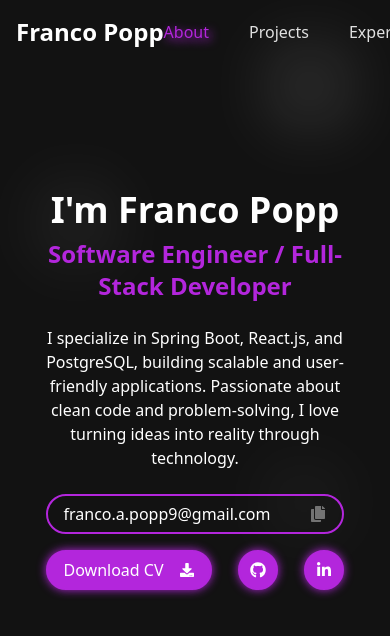
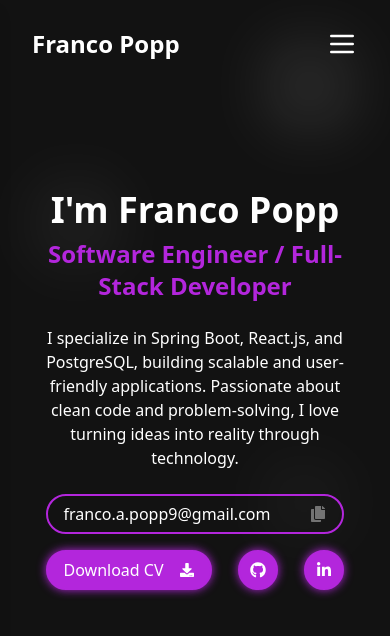
Before and after one commit to FrancoPopp/portfolio, a React (Vite) app: page / in a window 390 px wide. Shown: the top 636 px of the page. Built offline with nearby package versions, Linux system fonts and the light colour scheme.

Commit message:
Implement responsive header

```diff
--- a/src/App.jsx
+++ b/src/App.jsx
@@ -11,7 +11,7 @@ function App() {
     <>
       <Background />
       <Header />
-      <main className="h-screen w-full">
+      <main className="z-100 h-screen w-full flex-1 snap-y snap-proximity overflow-y-scroll scroll-smooth">
         <About />
         <Projects />
         <Experience />
--- a/src/components/Header.jsx
+++ b/src/components/Header.jsx
@@ -1,5 +1,6 @@
 import { useState } from "react";
 import { pages } from "../resources/pages";
+import { LuMenu, LuX } from "react-icons/lu";
 
 function NavLinks() {
   const [currentPage, setCurrentPage] = useState("#about");
@@ -26,7 +27,16 @@ function NavLinks() {
 
 function Header() {
   return (
-    <header className="fixed top-0 right-0 left-0 z-1 flex items-center justify-between py-4 pr-8 pl-4">
+    <>
+      <DesktopHeader />
+      <MobileHeader />
+    </>
+  );
+}
+
+function DesktopHeader() {
+  return (
+    <header className="fixed top-0 right-0 left-0 z-1 hidden items-center justify-between py-4 pr-8 pl-4 md:flex">
       <h2 className="text-2xl font-bold text-nowrap text-white">Franco Popp</h2>
       <nav className="flex gap-10 md:mr-16">
         <NavLinks />
@@ -35,4 +45,57 @@ function Header() {
   );
 }
 
+function MobileHeader() {
+  const [isMobileMenuOpen, setIsMobileMenuOpen] = useState(false);
+
+  return (
+    <div className="fixed z-50 flex flex-col overflow-hidden md:hidden">
+      <header className="fixed top-0 right-0 left-0 z-20 px-2 py-4">
+        <div className="flex items-center justify-between px-4 py-2">
+          <div className="px-2">
+            <h2 className="text-2xl font-bold text-nowrap text-[#fff]">
+              Franco Popp
+            </h2>
+          </div>
+          <button
+            className="size-10"
+            onClick={() => setIsMobileMenuOpen(!isMobileMenuOpen)}
+          >
+            <LuMenu className="size-8 text-[#fff]" />
+          </button>
+        </div>
+      </header>
+
+      {/* Mobile Menu */}
+      <div
+        className={`fixed inset-y-0 left-0 transform ${
+          isMobileMenuOpen ? "translate-x-0" : "-translate-x-full"
+        } z-30 w-64 bg-[#1f1f1f]/75 shadow-lg transition-transform duration-300 ease-in-out`}
+      >
+        <div className="flex h-full flex-col">
+          <div className="flex items-center justify-end p-4">
+            <button
+              className="flex size-10 items-center justify-center"
+              onClick={() => setIsMobileMenuOpen(false)}
+            >
+              <LuX className="size-10 text-[#fff]" />
+            </button>
+          </div>
+          <nav className="flex flex-col items-center gap-4 pt-16">
+            <NavLinks />
+          </nav>
+        </div>
+      </div>
+
+      {/* Overlay */}
+      {isMobileMenuOpen && (
+        <div
+          className="fixed inset-0 z-10 bg-[#1f1f1f]/50 transition-opacity duration-300 ease-in-out"
+          onClick={() => setIsMobileMenuOpen(false)}
+        />
+      )}
+    </div>
+  );
+}
+
 export default Header;
--- a/src/components/Section.jsx
+++ b/src/components/Section.jsx
@@ -1,7 +1,7 @@
 function Section({ className, children, ...props }) {
   return (
     <section
-      className={`${className} relative flex min-h-[calc(100vh-64px)] w-full items-center justify-center px-10 py-[64px]`}
+      className={`${className} relative flex min-h-[calc(100vh-64px)] w-full snap-start items-center justify-center px-10 py-[64px]`}
       {...props}
     >
       {children}
--- a/src/index.css
+++ b/src/index.css
@@ -23,14 +23,3 @@ body {
 .open-link {
   text-shadow: 3px 3px 10px #b326dc;
 }
-
-main {
-  scroll-snap-type: y proximity;
-  scroll-behavior: smooth;
-  scroll-snap-points-y: repeat(100vh);
-  overflow-y: scroll;
-}
-
-section {
-  scroll-snap-align: start;
-}
```
